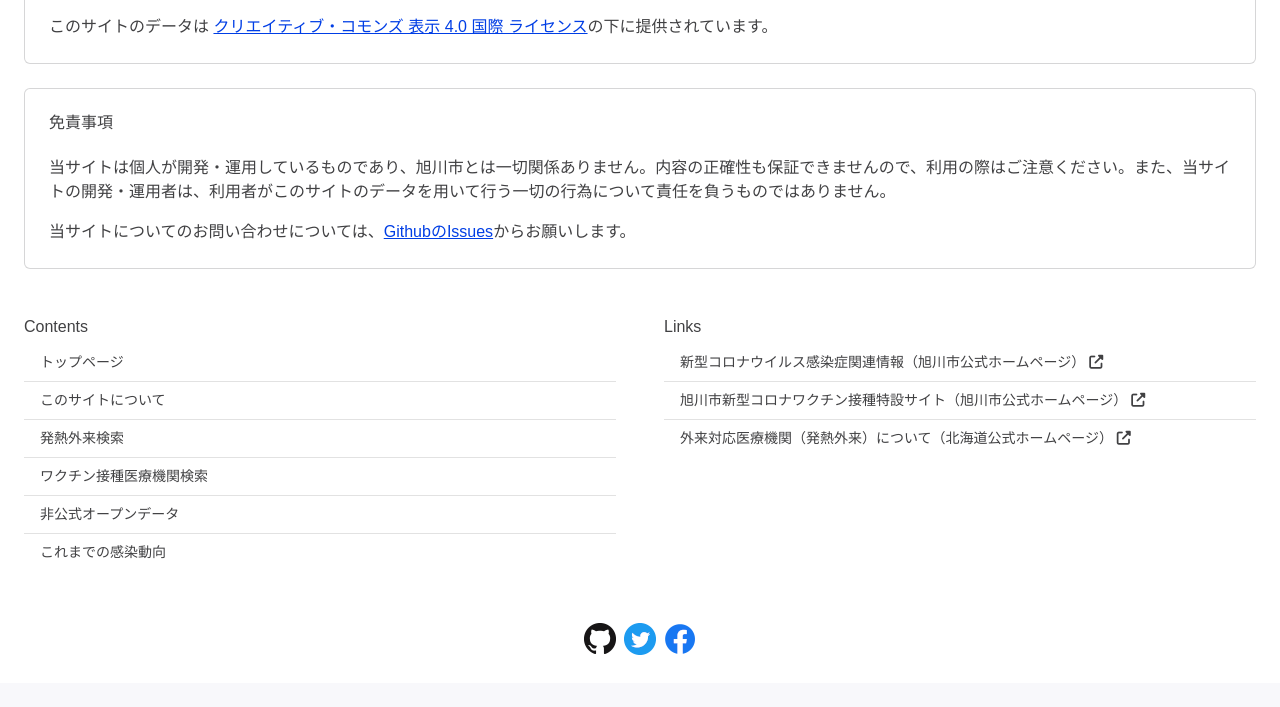
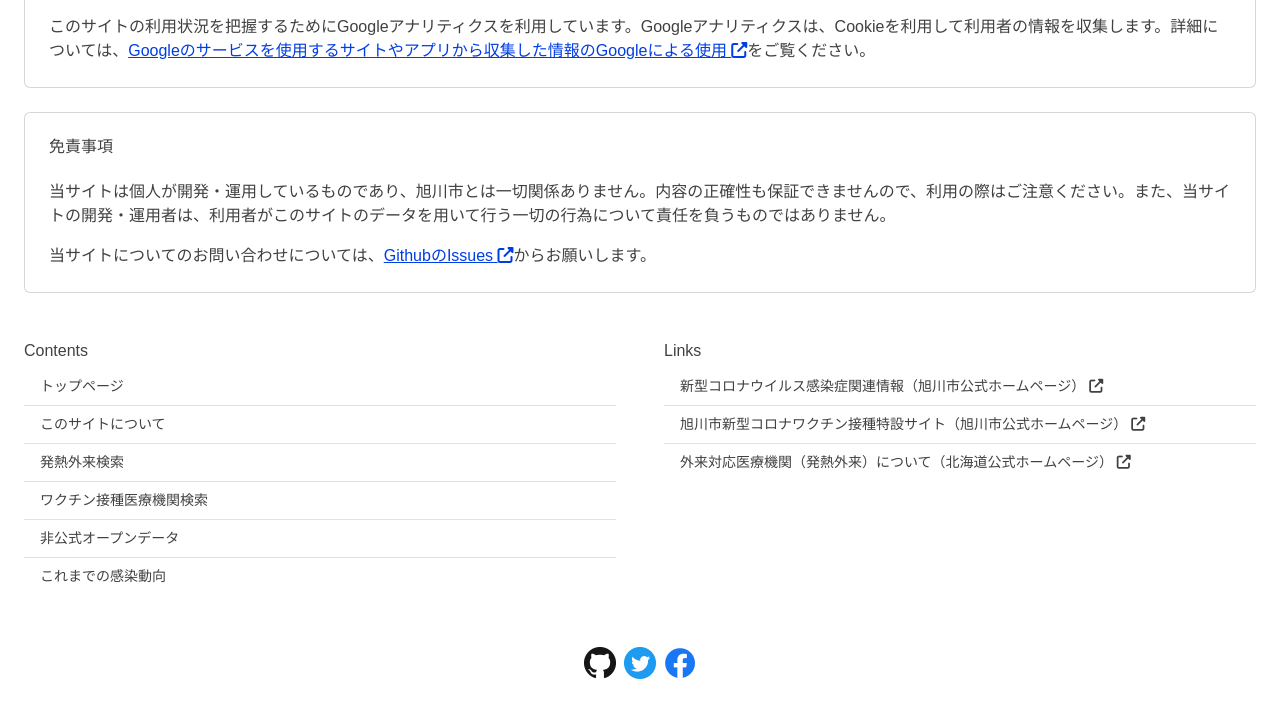
Before and after one commit to takedah/ash_unofficial_covid19, a Flask app: page /about in a window 1280 px wide. Shown: the part 862-1569 px from the top of the page. Before the commit the page ends 1517 px from the top, so only its background shows below. Run offline with Flask 2, Linux system fonts and the light colour scheme; some libraries are stand-ins or nearby versions; some web fonts are replaced.

Commit message:
利用者の情報の収集について取扱いを明記する。

```diff
--- a/ash_unofficial_covid19/templates/about.html
+++ b/ash_unofficial_covid19/templates/about.html
@@ -11,17 +11,17 @@
   </div>
   <div class="card m-4">
     <div class="card-body p-4">
-      <h2 class="h6 card-title mb-4">更新情報</h2>
-      <p class="card-text">旭川市の毎日の新型コロナウイルス感染者数の更新情報を<a href="/rss.xml" title="このサイトのRSS Feed">RSS 2.0</a>と<a href="/atom.xml" title="このサイトのAtom Feed">Atom 1.0</a>で配信しています。</p>
+      <section>
+        <h2 class="h6 card-title mb-4">データのライセンス</h2>
+        <p class="card-text"><a rel="license" href="http://creativecommons.org/licenses/by/4.0/" target="_blank"><img alt="クリエイティブ・コモンズ・ライセンス" border=0 src="https://i.creativecommons.org/l/by/4.0/88x31.png" /></a></p>
+        <p class="card-text">このサイトのデータは <a rel="license" href="http://creativecommons.org/licenses/by/4.0/" target="_blank">クリエイティブ・コモンズ 表示 4.0 国際 ライセンス <i class="fas fa-external-link-alt"></i></a>の下に提供されています。</p>
+      </section>
     </div>
   </div>
   <div class="card m-4">
     <div class="card-body p-4">
-      <section>
-        <h2 class="h6 card-title mb-4">データのライセンス</h2>
-        <p class="card-text"><a rel="license" href="http://creativecommons.org/licenses/by/4.0/" target="_blank"><img alt="クリエイティブ・コモンズ・ライセンス" border=0 src="https://i.creativecommons.org/l/by/4.0/88x31.png" /></a></p>
-        <p class="card-text">このサイトのデータは <a rel="license" href="http://creativecommons.org/licenses/by/4.0/" target="_blank">クリエイティブ・コモンズ 表示 4.0 国際 ライセンス</a>の下に提供されています。</p>
-      </section>
+      <h2 class="h6 card-title mb-4">利用者の情報の収集について</h2>
+      <p class="card-text">このサイトの利用状況を把握するためにGoogleアナリティクスを利用しています。Googleアナリティクスは、Cookieを利用して利用者の情報を収集します。詳細については、<a href="https://policies.google.com/technologies/partner-sites?hl=ja" title="Googleのサービスを使用するサイトやアプリから収集した情報のGoogleによる使用へ" target="_blank">Googleのサービスを使用するサイトやアプリから収集した情報のGoogleによる使用 <i class="fas fa-external-link-alt"></i></a>をご覧ください。</p>
     </div>
   </div>
   <div class="card m-4">
@@ -29,7 +29,7 @@
       <section>
         <h2 class="h6 card-title mb-4">免責事項</h2>
         <p class="card-text">当サイトは個人が開発・運用しているものであり、旭川市とは一切関係ありません。内容の正確性も保証できませんので、利用の際はご注意ください。また、当サイトの開発・運用者は、利用者がこのサイトのデータを用いて行う一切の行為について責任を負うものではありません。</p>
-        <p class="card-text">当サイトについてのお問い合わせについては、<a href="https://github.com/takedah/ash_unofficial_covid19/issues" title="Github Issues">GithubのIssues</a>からお願いします。</p>
+        <p class="card-text">当サイトについてのお問い合わせについては、<a href="https://github.com/takedah/ash_unofficial_covid19/issues" title="Github Issues" target="_blank">GithubのIssues <i class="fas fa-external-link-alt"></i></a>からお願いします。</p>
       </section>
     </div>
   </div>
```
